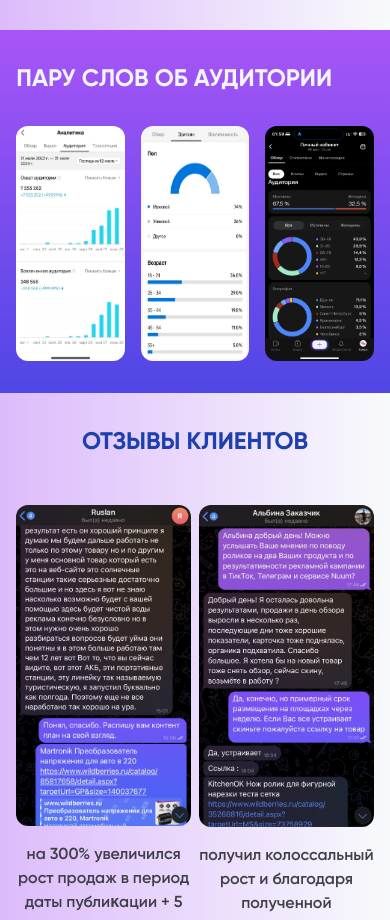
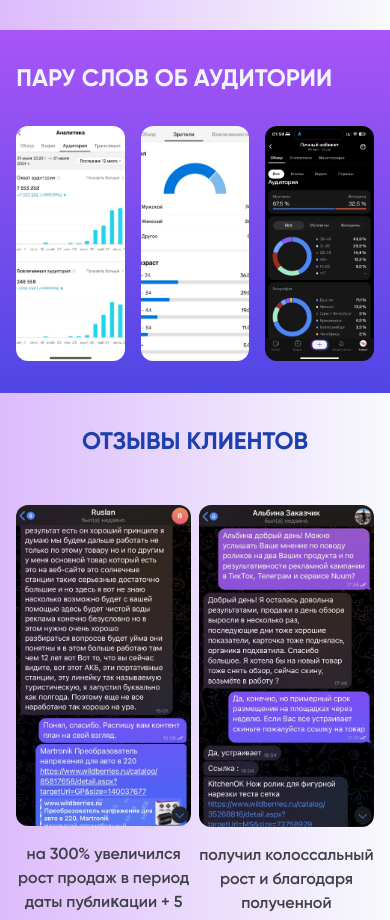
Before and after one commit to crymorecry/chzh, a Next.js app: page / in a window 390 px wide. Shown: the part 1907-2827 px from the top of the page. Built offline with nearby package versions, Linux system fonts and the light colour scheme; no server answers.

Commit message:
mobile version v3

```diff
--- a/app/page.tsx
+++ b/app/page.tsx
@@ -31,7 +31,7 @@ export default function Home() {
               <Image src="/ЧЗХ.svg" width={2000} height={2000} className="max-w-7xl w-full items-center" alt="/" />
               <Image src="/ЧЗХ.svg" width={2000} height={2000} className="blur-2xl w-full animate-pulse max-w-7xl items-center absolute" alt="/" />
             </div>
-            <div className="absolute flex justify-end items-center w-full z-0">
+            <div className="absolute flex justify-end items-end h-full w-full z-0">
               <Image src="/man.svg" width={2000} height={2000} className="w-full h-full max-w-md items-center z-0" alt="/" />
             </div>
           </div>
--- a/components/audit/page.tsx
+++ b/components/audit/page.tsx
@@ -6,9 +6,9 @@ export default function Audit() {
             <div className="flex flex-col gap-y-8 w-11/12 lg:w-11/12 2xl:w-10/12 mx-auto">
                 <span className="text-slate-100 font-bold text-2xl lg:text-5xl max-w-7xl">ПАРУ СЛОВ ОБ АУДИТОРИИ</span>
                 <div className="lg:flex lg:flex-row grid grid-cols-3 justify-between w-full gap-4">
-                    <a href="/audit/1.jpg"><Image src="/audit/1.jpg" width={2000} height={2000} className="rounded-xl lg:h-[900px] h-full w-full max-w-lg" alt="/" /></a>
-                    <a href="/audit/2.jpg"><Image src="/audit/2.jpg" width={2000} height={2000} className="rounded-xl lg:h-[900px] h-full w-full max-w-lg" alt="/" /></a>
-                    <a href="/audit/3.jpg"><Image src="/audit/3.jpg" width={2000} height={2000} className="rounded-xl lg:h-[900px] h-full w-full max-w-lg" alt="/" /></a>
+                    <a href="/audit/1.jpg"><Image src="/audit/1.jpg" width={2000} height={2000} className="rounded-xl lg:h-[900px] h-full w-full object-cover max-w-lg" alt="/" /></a>
+                    <a href="/audit/2.jpg"><Image src="/audit/2.jpg" width={2000} height={2000} className="rounded-xl lg:h-[900px] h-full w-full object-cover max-w-lg" alt="/" /></a>
+                    <a href="/audit/3.jpg"><Image src="/audit/3.jpg" width={2000} height={2000} className="rounded-xl lg:h-[900px] h-full w-full object-cover max-w-lg" alt="/" /></a>
                 </div>
             </div>
         </div>
```
